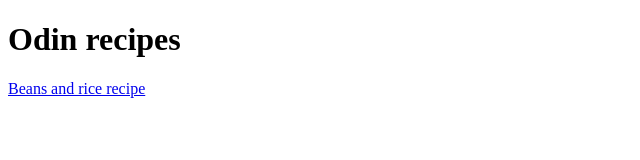
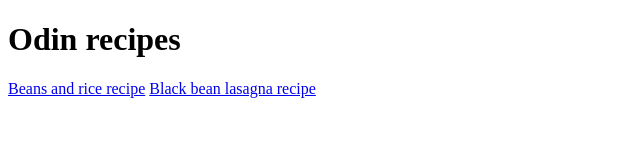
Before and after one commit to akashsivanandan99/odin-recipes, a plain HTML site: page index.html in a window 1280 px wide. Shown: the whole page, without its empty margins (0-640 px from the left). Drawn offline with Linux system fonts and the light colour scheme.

Commit message:
Added the link to the black bean lasagne recipe on the index page

```diff
--- a/index.html
+++ b/index.html
@@ -9,6 +9,7 @@
 <body>
     <h1>Odin recipes</h1>
     <a href = "recipes/beans-and-rice.html">Beans and rice recipe</a>
+    <a href = "recipes/black-bean-lasagna.html">Black bean lasagna recipe</a>
 
 </body>
 </html>
```
